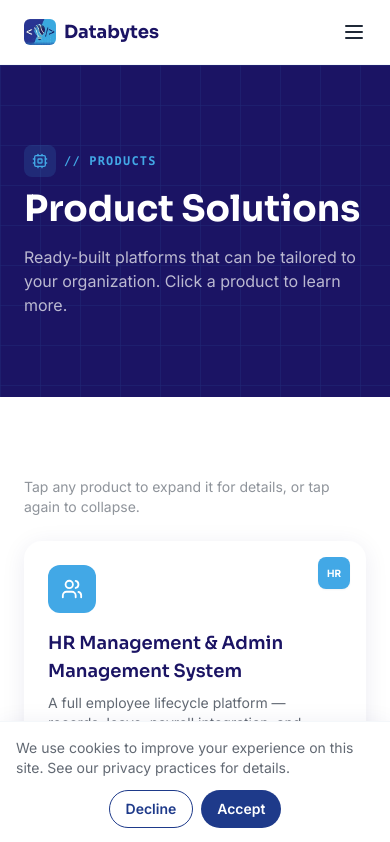
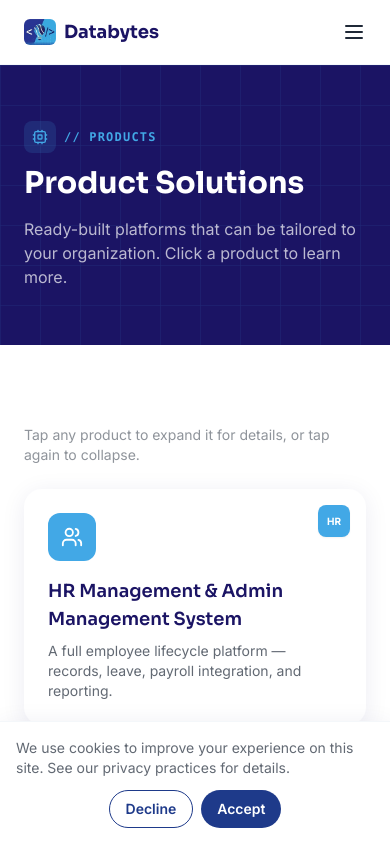
Before and after one commit to semelanie/Databytes, a Next.js app: page /products in a window 390 px wide. Shown: the top 842 px of the page. Built offline with nearby package versions, Linux system fonts and the light colour scheme.

Commit message:
Add files via upload

```diff
--- a/src/components/layout/PageHeader.tsx
+++ b/src/components/layout/PageHeader.tsx
@@ -19,7 +19,7 @@ interface PageHeaderProps {
  */
 export function PageHeader({ eyebrow, title, description }: PageHeaderProps) {
   return (
-    <section className="relative overflow-hidden bg-navy py-20 text-white">
+    <section className="relative overflow-hidden bg-navy py-14 text-white sm:py-20">
       <GridGlow />
       <ParticleBackground />
       <Container className="relative">
@@ -38,7 +38,7 @@ export function PageHeader({ eyebrow, title, description }: PageHeaderProps) {
               </p>
             </div>
           )}
-          <h1 className="mt-3 font-display text-4xl font-bold md:text-5xl">
+          <h1 className="mt-3 font-display text-3xl font-bold sm:text-4xl md:text-5xl">
             {title}
           </h1>
           {description && (
```
